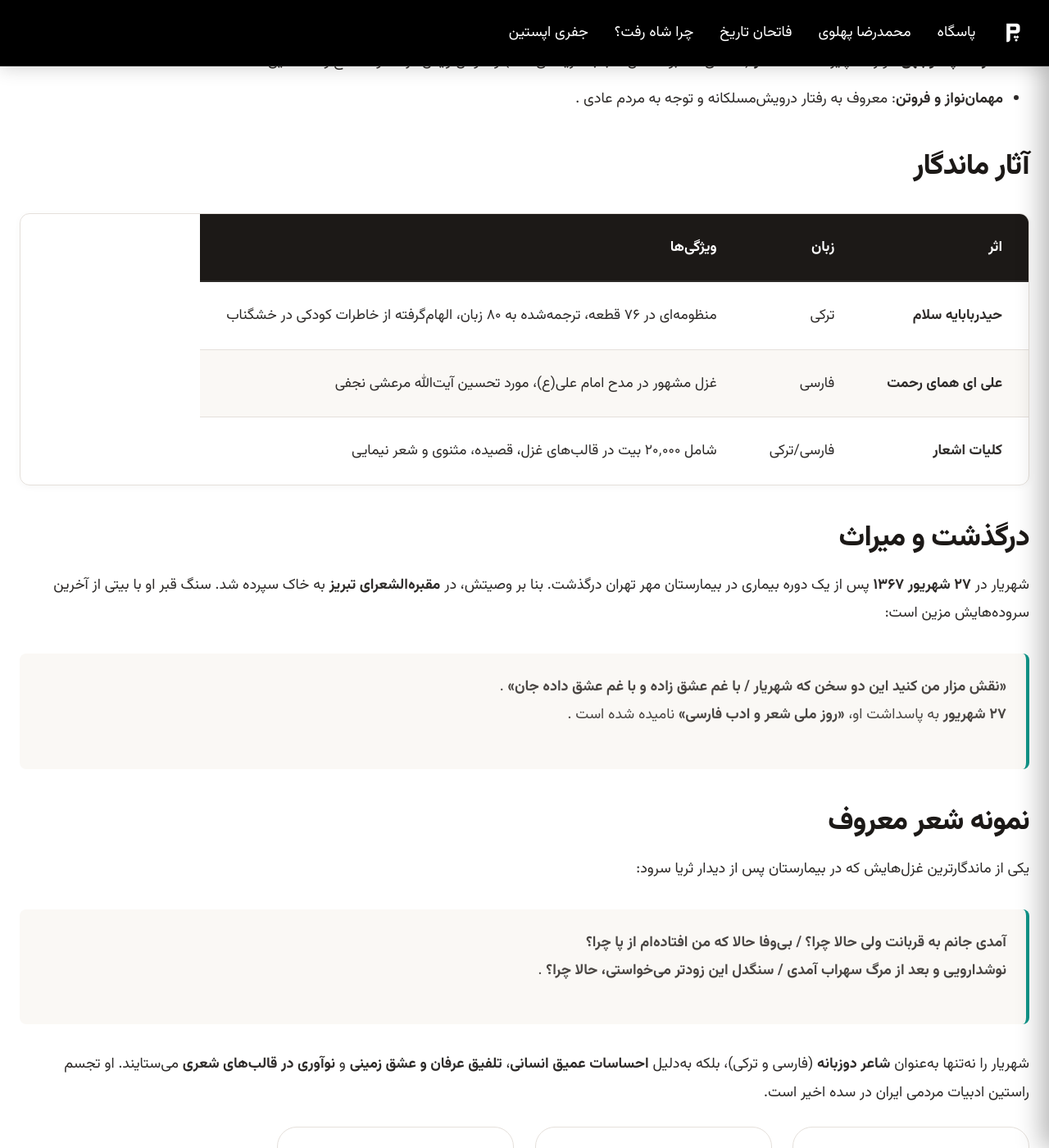
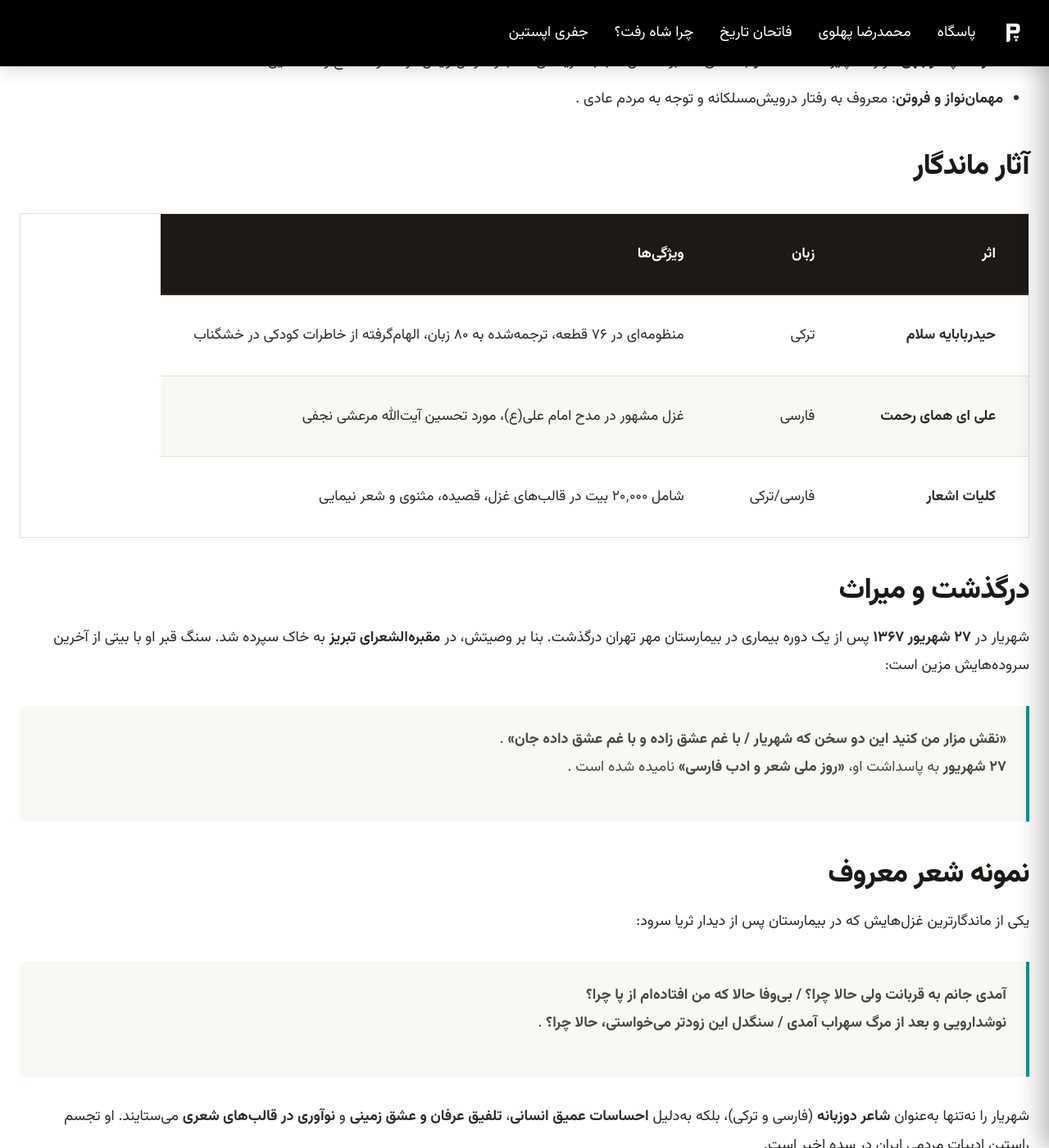
Before and after one commit to darkblog/darkblog.github.io, a Jekyll site: the page built from _posts/2025-7-5-62.md, in a window 1280 px wide and 1400 px high, scrolled down 1184 px. Shown: the whole window at 82% size. Built offline with Jekyll 4.4.1, drawn with Linux system fonts in a browser that asks for light colours; nearby versions of some CDN libraries.

Commit message:
Update default.html

```diff
--- a/_layouts/default.html
+++ b/_layouts/default.html
@@ -540,7 +540,7 @@
       color: #4a4643;
       background: #faf8f5;
       padding: 1.5rem;
-      border-radius: 0.5rem;
+      border-radius: 0;
     }
     .article-content ul,
     .article-content ol {
@@ -557,7 +557,7 @@
       font-size: 1.1rem;
       text-align: right;
       border: 1px solid #e5e0db;
-      border-radius: 0.75rem;
+      border-radius: 0;
       overflow: hidden;
       box-shadow: 0 2px 8px rgba(0,0,0,0.04);
       display: block;
@@ -568,12 +568,12 @@
       color: #fff;
     }
     .article-content th {
-      padding: 1.5rem 2rem;
+      padding: 2rem 2.5rem;
       font-weight: 700;
       border-bottom: 2px solid #2d2a28;
     }
     .article-content td {
-      padding: 1.5rem 2rem;
+      padding: 2rem 2.5rem;
       border-bottom: 1px solid #e5e0db;
     }
     .article-content tbody tr:last-child td {
@@ -584,15 +584,6 @@
     }
     .article-content tbody tr:hover {
       background-color: #f1ede8;
-    }
-    @media (max-width: 600px) {
-      .article-content table {
-        font-size: 1rem;
-      }
-      .article-content th,
-      .article-content td {
-        padding: 0.75rem 1rem;
-      }
     }
     .site-footer {
       background-color: #000000;
```
